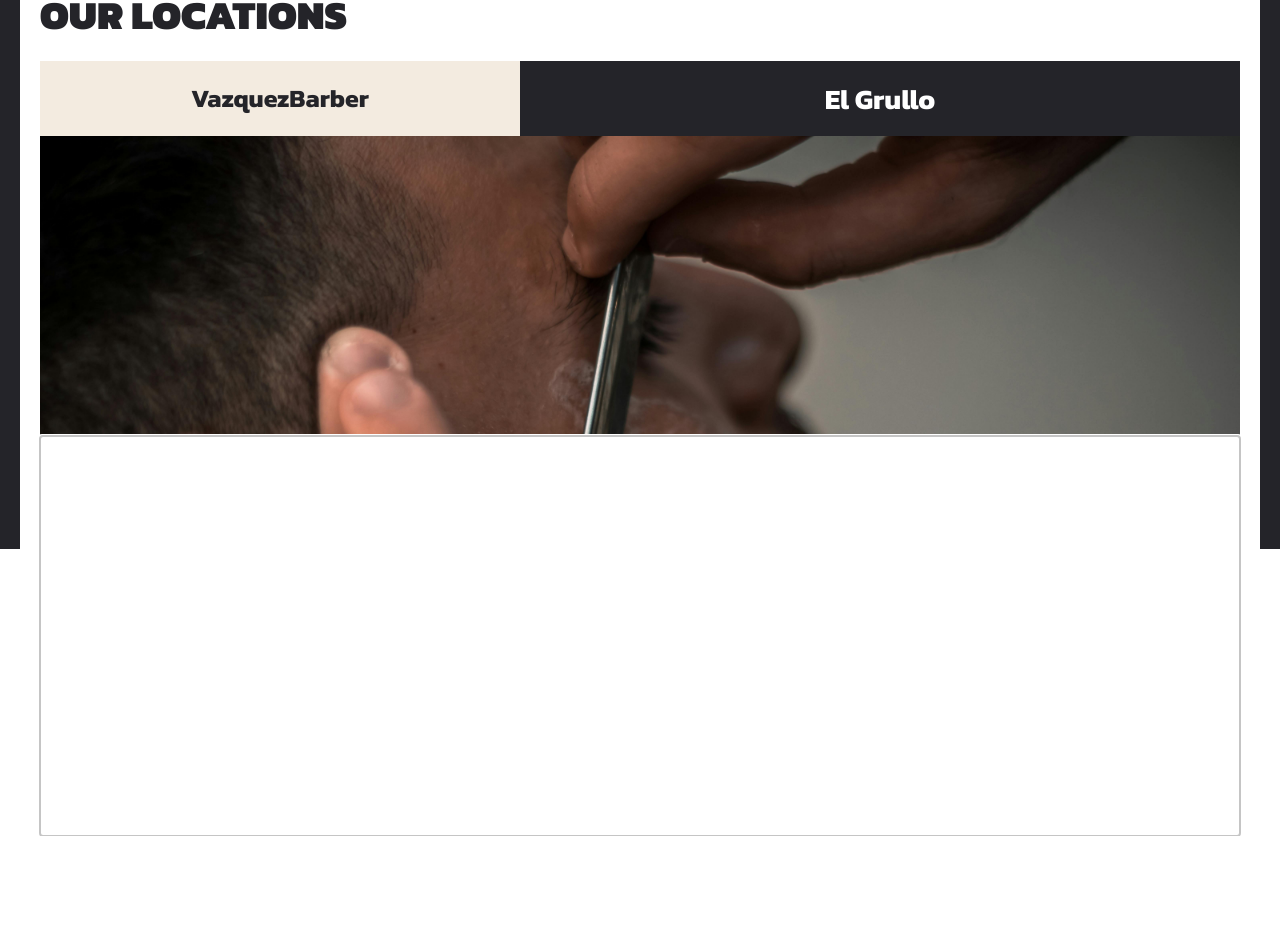
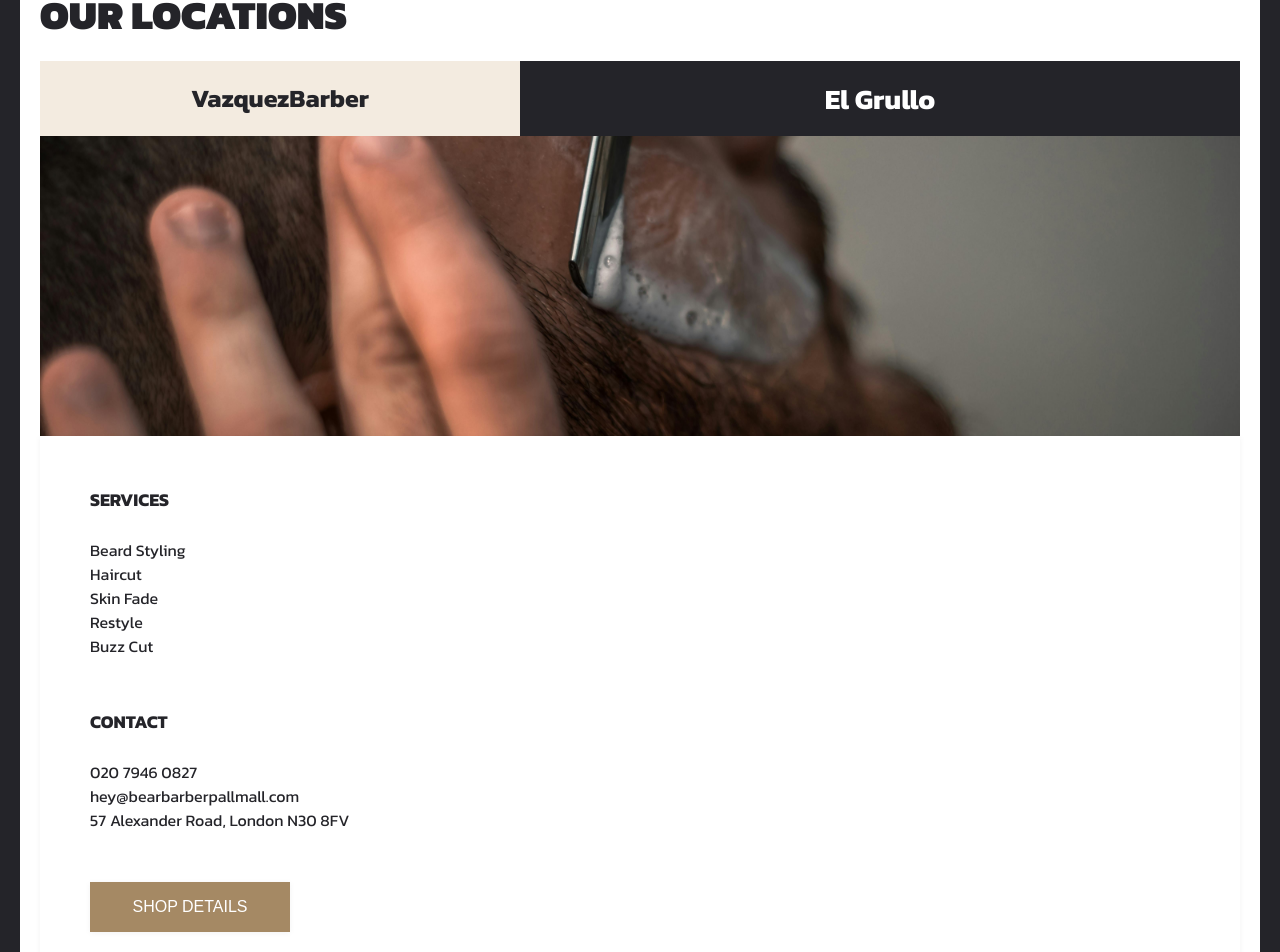
Before and after one commit to UlyssesCortes/VazquezBarber, a React (Vite) app: page / in a window 1280 px wide. Shown: the part 1185-2137 px from the top of the page. Before the commit the page ends 2021 px from the top, so only its background shows below. Built offline with nearby package versions, Linux system fonts and the light colour scheme.

Commit message:
team section started

```diff
--- a/src/App.jsx
+++ b/src/App.jsx
@@ -1,11 +1,11 @@
 import Nav from './Components/Nav'
-import Body from './Components/Body'
+import Home from './Components/Home'
 function App() {
 
   return (
     <main className='mainSection'>
       <Nav />
-      <Body />
+      <Home />
     </main>
   )
 }
--- a/src/Components/CSS/Body.css
+++ b/src/Components/CSS/bodyStyle.css
@@ -133,8 +133,8 @@
 }
 
 .secDown button {
-    width: 175px;
-    height: 40px;
+    width: 200px;
+    height: 50px;
     background-color: #a58964;
     color: white;
     border: none;
@@ -157,8 +157,6 @@
     width: 100%;
     max-width: 1200px;
     flex-direction: column;
-    height: 600px;
-    /* outline: auto; */
 }
 
 .thridTitle {
@@ -168,11 +166,6 @@
     color: #242429;
     font-family: "Kanit", sans-serif;
     font-weight: 1000;
-}
-
-.location {
-    width: 100%;
-    height: 100%;
 }
 
 .topLocation section {
@@ -204,18 +197,68 @@
     color: white;
 }
 
-.ImageElGrullo {
+.imageElGrullo {
     display: flex;
-    background-image: url("../../assets/ElGrullo.jpg");
-    z-index: 1;
     width: 100%;
     height: 300px;
-    background-repeat: no-repeat;
-    background-size: cover;
+    object-fit: cover;
 }
 
 .ElGrullo {
     width: 100%;
-    height: 400px;
-    outline: auto;
+    height: 550px;
+    color: #242429;
+    font-family: "Kanit", sans-serif;
+    padding: 50px;
+    box-shadow: 0 1px 6px rgba(0, 0, 0, .05);
 }
+
+.ElGrullo h3 {
+    margin-bottom: 25px;
+    font-size: 18px;
+}
+
+.serceList,
+.contactList {
+    list-style: none;
+    font-size: 16px;
+}
+
+.contactTitle {
+    margin-top: 50px;
+}
+
+.ElGrullo Button {
+    width: 200px;
+    height: 50px;
+    background-color: #a58964;
+    color: white;
+    border: none;
+    cursor: pointer;
+    margin-top: 50px;
+    font-size: 16px;
+    box-shadow: 0 1px 6px rgba(0, 0, 0, .05);
+}
+
+.fourthRow {
+    display: flex;
+    justify-content: center;
+    height: 500px;
+    width: 100%;
+    background-color: #242429;
+}
+
+.teamMembers {
+    display: flex;
+    width: 1200px;
+    /* background-color: #353536; */
+}
+
+.rowFourTitle {
+    font-size: 40px;
+    padding: 50px 40px 30px 0px;
+    line-height: .8;
+    color: #ffffff;
+    font-family: "Kanit", sans-serif;
+    font-weight: 1000;
+}
--- a/src/Components/Body.jsx
+++ b/src/Components/Home.jsx
@@ -1,5 +1,6 @@
-import './CSS/Body.css'
-function Body() {
+import './CSS/bodyStyle.css'
+import locationImg from '../assets/ElGrullo.jpg'
+function Home() {
     return (
         <main className="Body">
             <section className='firstRow'>
@@ -9,12 +10,12 @@ function Body() {
                     <p className='EST'><em>EST.</em>2008</p>
                 </section>
                 <section className='titleVideo'>
-                    <video src='../../public/Video1.mp4' autoPlay muted />
+                    <video src='Video1.mp4' autoPlay muted />
                 </section>
             </section>
             <section className='secondRow'>
                 <div className='secLeft'>
-                    <video src='../../public/Video2.mp4' autoPlay muted />
+                    <video src='Video2.mp4' autoPlay muted />
                 </div>
                 <div className='secRight'>
                     <div className='secTop'>
@@ -32,21 +33,38 @@ function Body() {
             </section>
             <section className='thirdRow'>
                 <h2 className='thridTitle'>OUR LOCATIONS</h2>
-                <section className='location'>
-                    <div className='topLocation'>
-                        <section>
-                            <h2 className='busName'>VazquezBarber</h2>
-                            <h2 className='cityName'>El Grullo</h2>
-                        </section>
-                        <div className='ImageElGrullo'></div>
-                    </div>
-                    <div className='ElGrullo'>
-
-                    </div>
+                <section className='topLocation'>
+                    <section>
+                        <h2 className='busName'>VazquezBarber</h2>
+                        <h2 className='cityName'>El Grullo</h2>
+                    </section>
+                    <img className='imageElGrullo' src={locationImg} alt="El Grullo Banner" />
+                </section>
+                <div className='ElGrullo'>
+                    <h3>SERVICES</h3>
+                    <ul className='serceList'>
+                        <li>Beard Styling</li>
+                        <li>Haircut</li>
+                        <li>Skin Fade</li>
+                        <li>Restyle</li>
+                        <li>Buzz Cut</li>
+                    </ul>
+                    <h3 className='contactTitle'>CONTACT</h3>
+                    <ul className='contactList'>
+                        <li>020 7946 0827</li>
+                        <li>hey@bearbarberpallmall.com</li>
+                        <li>57 Alexander Road, London N30 8FV</li>
+                    </ul>
+                    <button>SHOP DETAILS</button>
+                </div>
+            </section>
+            <section className='fourthRow'>
+                <section className='teamMembers'>
+                    <h3 className='rowFourTitle'>OUR TEAM</h3>
                 </section>
             </section>
         </main>
     )
 }
 
-export default Body
+export default Home
--- a/src/Components/Nav.jsx
+++ b/src/Components/Nav.jsx
@@ -1,4 +1,4 @@
-import './CSS/Nav.css'
+import './CSS/navStyle.css'
 function Nav() {
     return (
         <nav className='NavBar'>
--- a/src/index.css
+++ b/src/index.css
@@ -3,9 +3,11 @@
     margin: 0;
     box-sizing: border-box;
     scroll-behavior: smooth;
+    /* outline: auto; */
 }
 
 .mainSection {
+    height: 100%;
     background-color: #242429;
     padding: 0 20px 0 20px;
 }
```
Also changed, not shown: src/Components/CSS/navStyle.css (renamed from src/Components/CSS/Nav.css).
